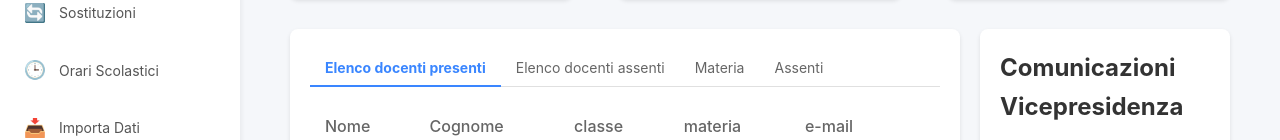
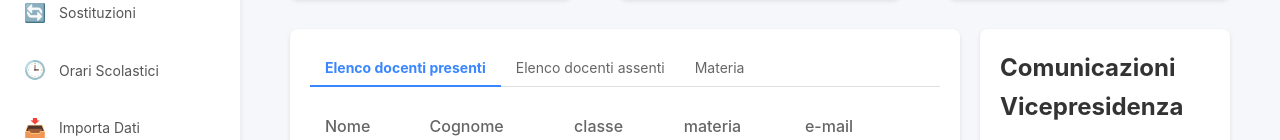
Before and after one commit to OthocaLab/gestionaleDocenti, a Next.js app in the folder client/: page /dashboard in a window 1280 px wide. Shown: the part 219-359 px from the top of the page. Built offline with nearby package versions, Linux system fonts and the light colour scheme; no server answers; sample sign-in values are in the browser's storage.

Commit message:
[FE] risoluzione problema pagina home (doppio bottonne per il personale assente)

```diff
--- a/client/src/components/DashboardHome.js
+++ b/client/src/components/DashboardHome.js
@@ -82,12 +82,7 @@ const DashboardHome = () => {
             >
               Materia
             </button>
-            <button
-              className={`${styles.tabButton} ${activeTab === 'assenti' ? styles.activeTab : ''}`}
-              onClick={() => setActiveTab('assenti')}
-            >
-              Assenti
-            </button>
+
           </div>
 
           <div className={styles.tableContainer}>
```
